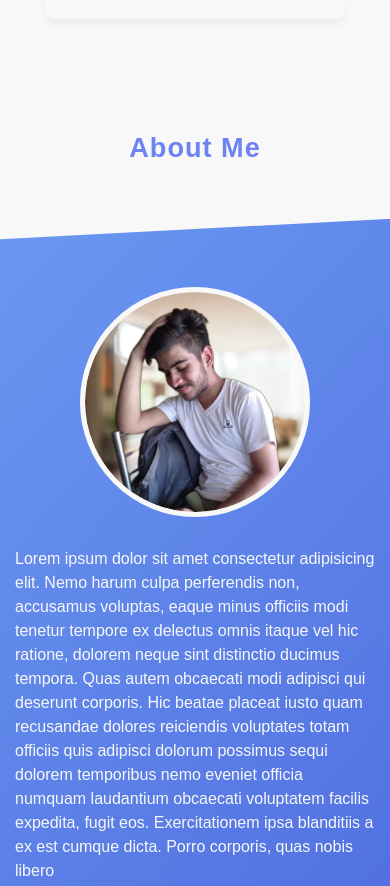
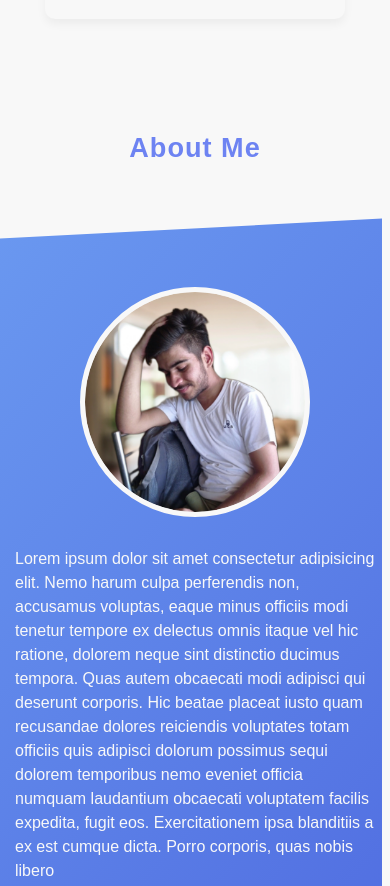
Before and after one commit to atul22g-dev/Portfolio3, a plain HTML site: page index.html in a window 390 px wide. Shown: the part 1679-2565 px from the top of the page. Drawn offline with Linux system fonts and the light colour scheme.

Commit message:
fix responsive

```diff
--- a/css/style.css
+++ b/css/style.css
@@ -1112,7 +1112,7 @@ footer a:hover {
     top: 40px;
   }
   .About-bg-img {
-    width: unset;
+    width: 102vw;
     height: 90%;
     top: 100px;
     left: -16px;
```
